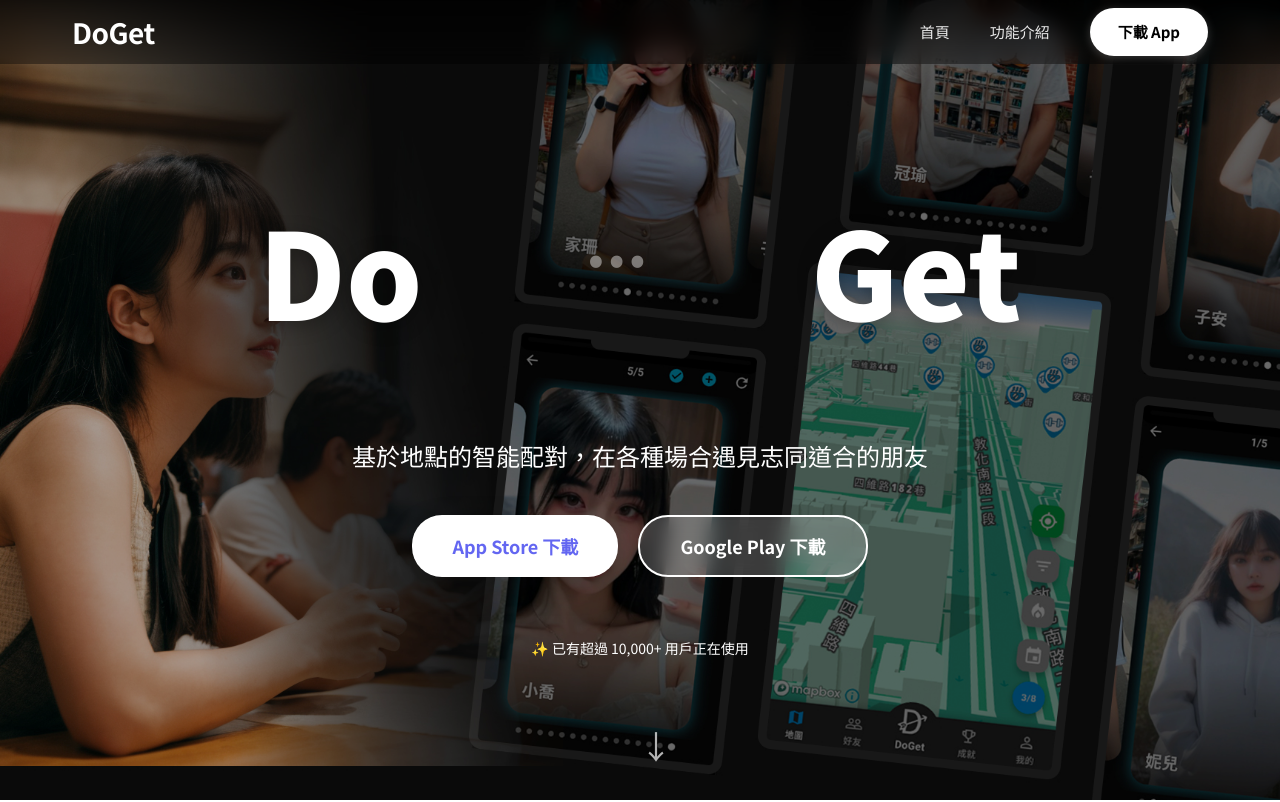
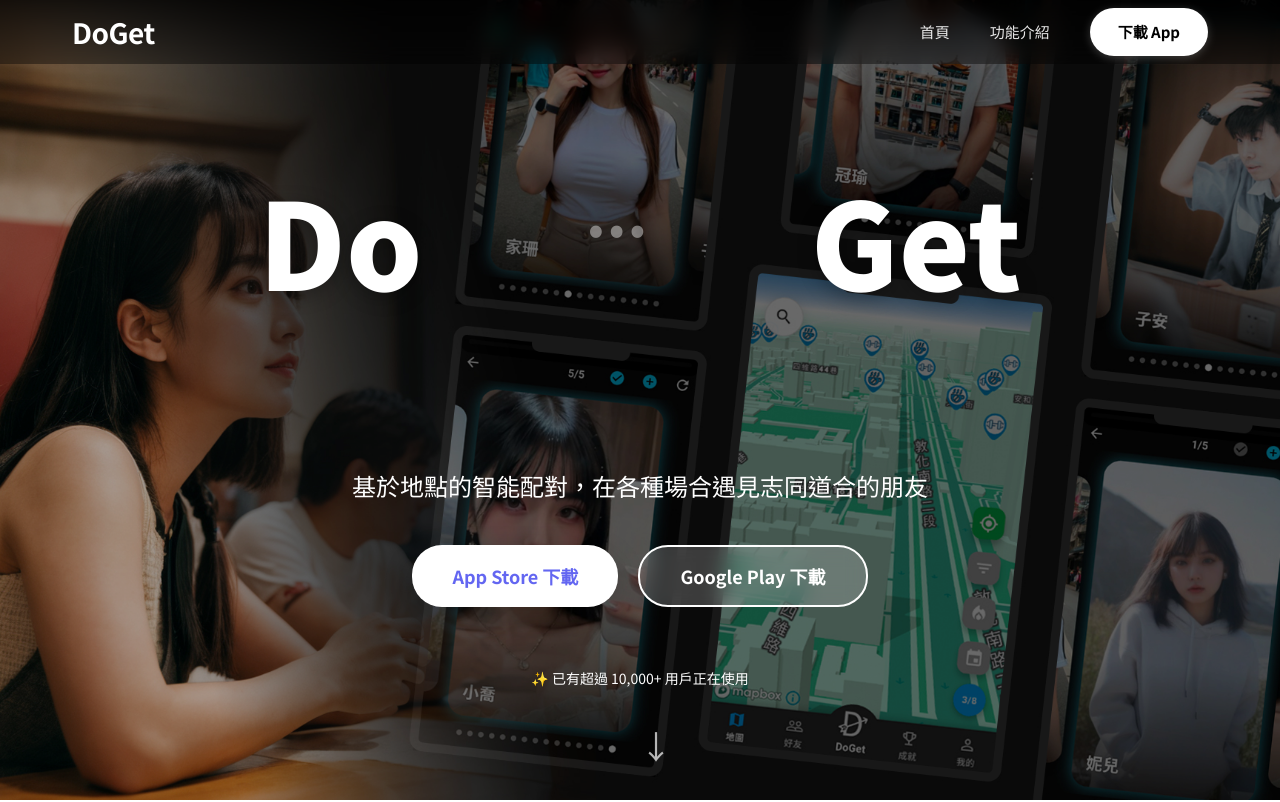
Before and after one commit to yujie9988/doget-landing, a React (Vite) app: page / in a window 1280 px wide. Shown: the top 802 px of the page. Built offline with nearby package versions, Linux system fonts and the light colour scheme.

Commit message:
修改首頁

```diff
--- a/src/components/Hero.jsx
+++ b/src/components/Hero.jsx
@@ -23,7 +23,7 @@
       minHeight: '100vh',
       display: 'flex',
       alignItems: 'center',
-      backgroundImage: 'url(/PageImage/index0page.jpg)',
+      backgroundImage: 'url(/PageImage/mainpage.jpg)',
       backgroundSize: 'cover',
       backgroundPosition: 'center',
       backgroundRepeat: 'no-repeat',
@@ -61,7 +61,7 @@
               alignItems: 'center',
               justifyContent: 'center',
               gap: 'clamp(10px, 1.5vw, 20px)',
-              marginBottom: '40px',
+              marginBottom: '100px',
               flexWrap: 'nowrap',
               maxWidth: '100%',
             }}
```
Also changed, not shown: public/PageImage/mainpage.jpg (added).
